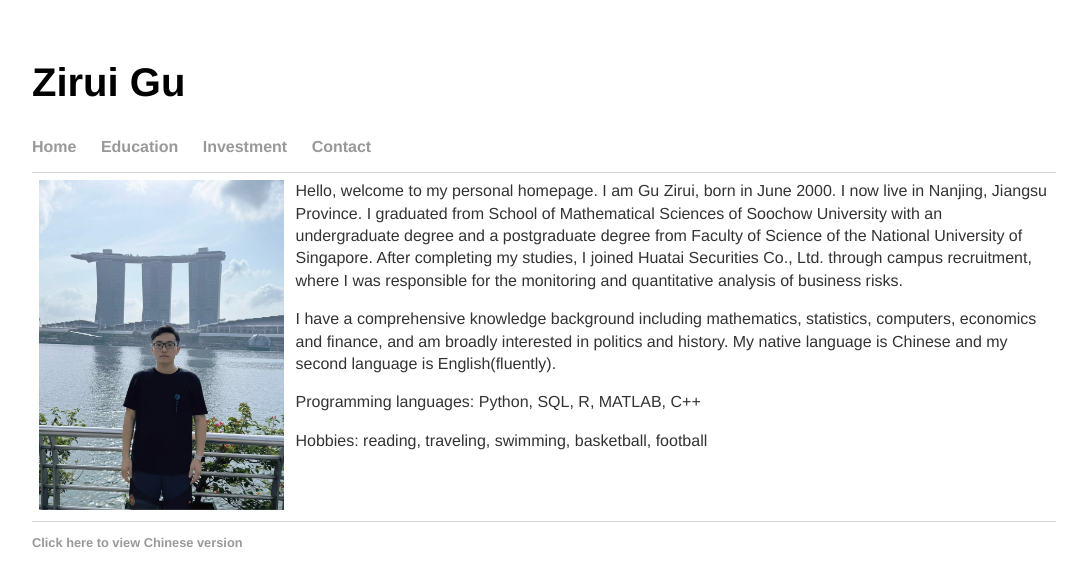
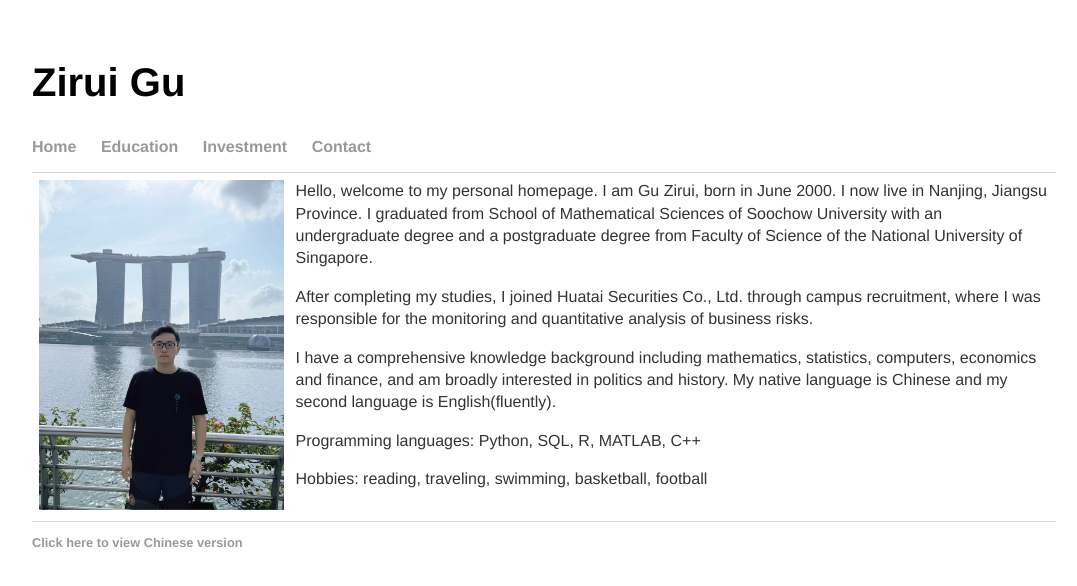
Before and after one commit to ziruigu/ziruigu.github.io, a Jekyll site: the page built from index.html, in a window 1280 px wide. Shown: the top 586 px of the page, without its empty margins (96-1173 px from the left). Built offline with Jekyll 4.4.1, drawn with Linux system fonts in a browser that asks for light colours.

```diff
--- a/index.html
+++ b/index.html
@@ -21,7 +21,8 @@ title: Zirui Gu
     </td>
     <td>
       <div id="blurb">
-	<p>Hello, welcome to my personal homepage. I am Gu Zirui, born in June 2000. I now live in Nanjing, Jiangsu Province. I graduated from School of Mathematical Sciences of Soochow University with an undergraduate degree and a postgraduate degree from Faculty of Science of the National University of Singapore. After completing my studies, I joined Huatai Securities Co., Ltd. through campus recruitment, where I was responsible for the monitoring and quantitative analysis of business risks.</p>
+	<p>Hello, welcome to my personal homepage. I am Gu Zirui, born in June 2000. I now live in Nanjing, Jiangsu Province. I graduated from School of Mathematical Sciences of Soochow University with an undergraduate degree and a postgraduate degree from Faculty of Science of the National University of Singapore.</p>
+	<p>After completing my studies, I joined Huatai Securities Co., Ltd. through campus recruitment, where I was responsible for the monitoring and quantitative analysis of business risks.</p>
 	<p>I have a comprehensive knowledge background including mathematics, statistics, computers, economics and finance, and am broadly interested in politics and history. My native language is Chinese and my second language is English(fluently).</p>
 	<p>Programming languages: Python, SQL, R, MATLAB, C++</p>
 	<p>Hobbies: reading, traveling, swimming, basketball, football</p>
```
